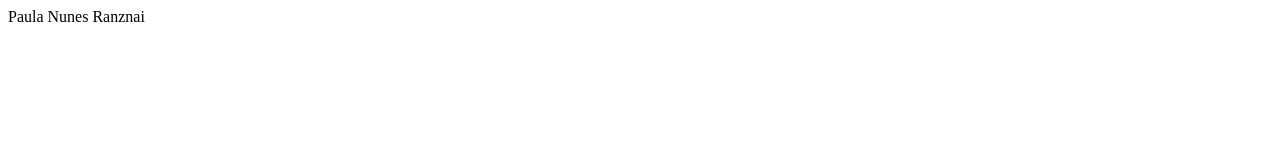
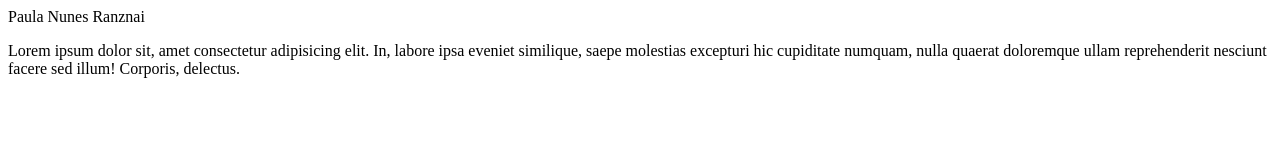
Before and after one commit to PaulaNuness/cursos_en_las_practicas, a plain HTML site: page index.html in a window 1280 px wide. Drawn offline with Linux system fonts and the light colour scheme.

Commit message:
07-03__16:07

```diff
--- a/index.html
+++ b/index.html
@@ -7,6 +7,6 @@
     <title>Document</title>
 </head>
 <body>
-
+    <p>Lorem ipsum dolor sit, amet consectetur adipisicing elit. In, labore ipsa eveniet similique, saepe molestias excepturi hic cupiditate numquam, nulla quaerat doloremque ullam reprehenderit nesciunt facere sed illum! Corporis, delectus.</p>
 </body>
 </html>
```
